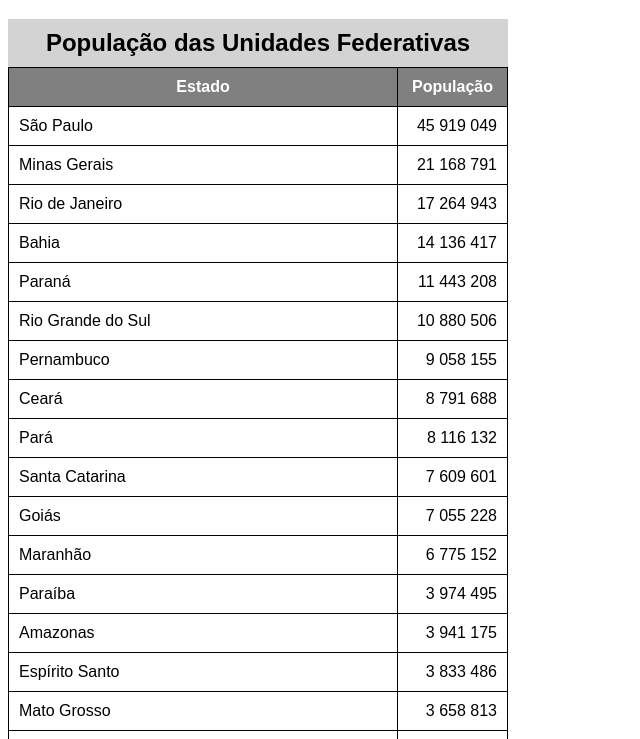
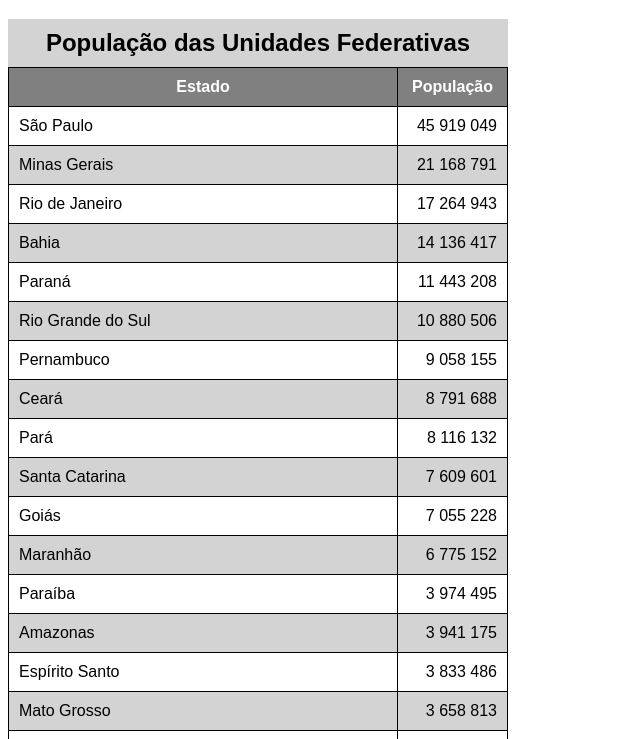
Before and after one commit to Lray227/Html-Css, a plain HTML site: page Exercicios/Módulo 3/ex023/Tabela002.html in a window 1280 px wide. Shown: the part 61-800 px from the top of the page, without its empty margins (0-640 px from the left). Drawn offline with Linux system fonts and the light colour scheme.

Commit message:
Update Tabela002.html

```diff
--- a/Exercicios/Módulo 3/ex023/Tabela002.html
+++ b/Exercicios/Módulo 3/ex023/Tabela002.html
@@ -31,6 +31,10 @@
 
         td.nun{
             text-align: right;
+        }
+
+        tbody tr:nth-child(even){ /*Para efeito zebrado*/
+            background-color: lightgray;
         }
     </style>
 </head>
```
